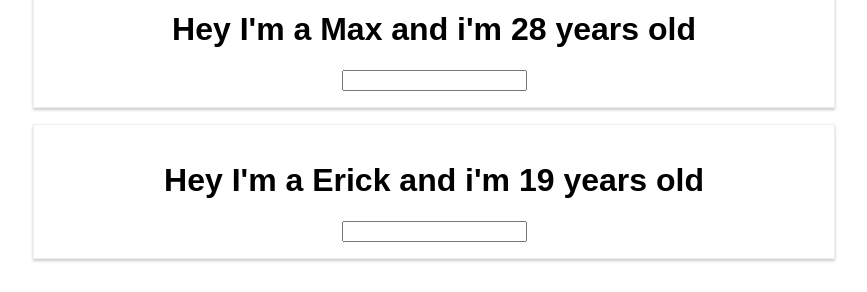
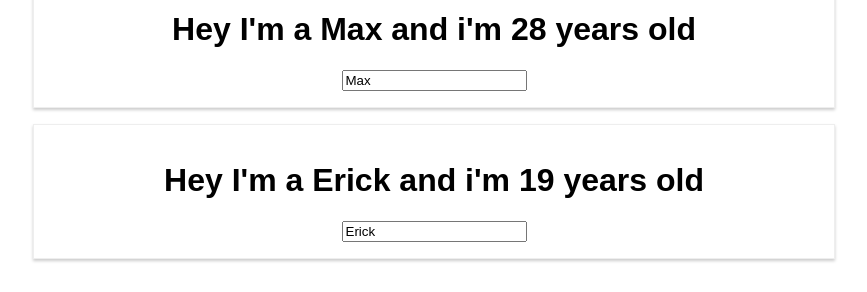
Before and after one commit to ErickGomez98/react-app-course, a React (Create React App) app: page / in a window 1280 px wide. Both pictures are taken after a click on the button "Toggle Persons". Shown: the part 156-448 px from the top of the page, without its empty margins (206-1073 px from the left). Built offline with nearby package versions, Linux system fonts and the light colour scheme.

Commit message:
end of module, will start with styling react components

```diff
--- a/src/App.js
+++ b/src/App.js
@@ -5,19 +5,31 @@
 class App extends Component {
   state = {
     persons: [
-      {name: 'Max', age: 28},
-      {name: 'Erick', age: 19}
+      {id: 1, name: 'Max', age: 28},
+      {id: 2, name: 'Erick', age: 19}
     ],
     ohterState: 'Some other value',
     showPersons: false
   };
 
-  nameChangedHandler = (event) => {
+  nameChangedHandler = (event, id) => {
+
+    // Es como la función de .map(), recibe una función para hacer una comparación, y regresa true o false si lo encontró
+    // o no en base a la comparación que le asignamos.
+    const personIndex = this.state.persons.findIndex(p => {
+      return p.id === id;
+    });
+
+    // Hay que crear una copia del objeto de la persona que se encontro mediante el index para no modificar el original
+    const person = {...this.state.persons[personIndex]};
+    person.name = event.target.value;
+
+    // Después creamos una copia de tod0 el array de personas, y en base al index, solo modificamos ese objeto (persona)
+    const persons = [...this.state.persons];
+    persons[personIndex] = person;
+
     this.setState({
-      persons: [
-        {name: 'Max', age: 28},
-        {name: event.target.value, age: 19}
-      ]
+      persons: persons
     });
   };
 
@@ -62,7 +74,9 @@
               return <Person
                   click={this.deletePersonHandler.bind(this, index)}
                   name={person.name}
-                  age={person.age}/>
+                  age={person.age}
+                  key={person.id}
+                  changed={(event) => this.nameChangedHandler(event, person.id)}/>
             })}
           </div>
       );
--- a/src/Person/Person.js
+++ b/src/Person/Person.js
@@ -6,7 +6,7 @@
       <div className='Person'>
         <h1 onClick={props.click}>Hey I'm a {props.name} and i'm {props.age} years old </h1>
         <p>{props.children}</p>
-        <input type="text" onChange={props.changed}/>
+        <input type="text" onChange={props.changed} value={props.name}/>
       </div>
   );
 };
```
